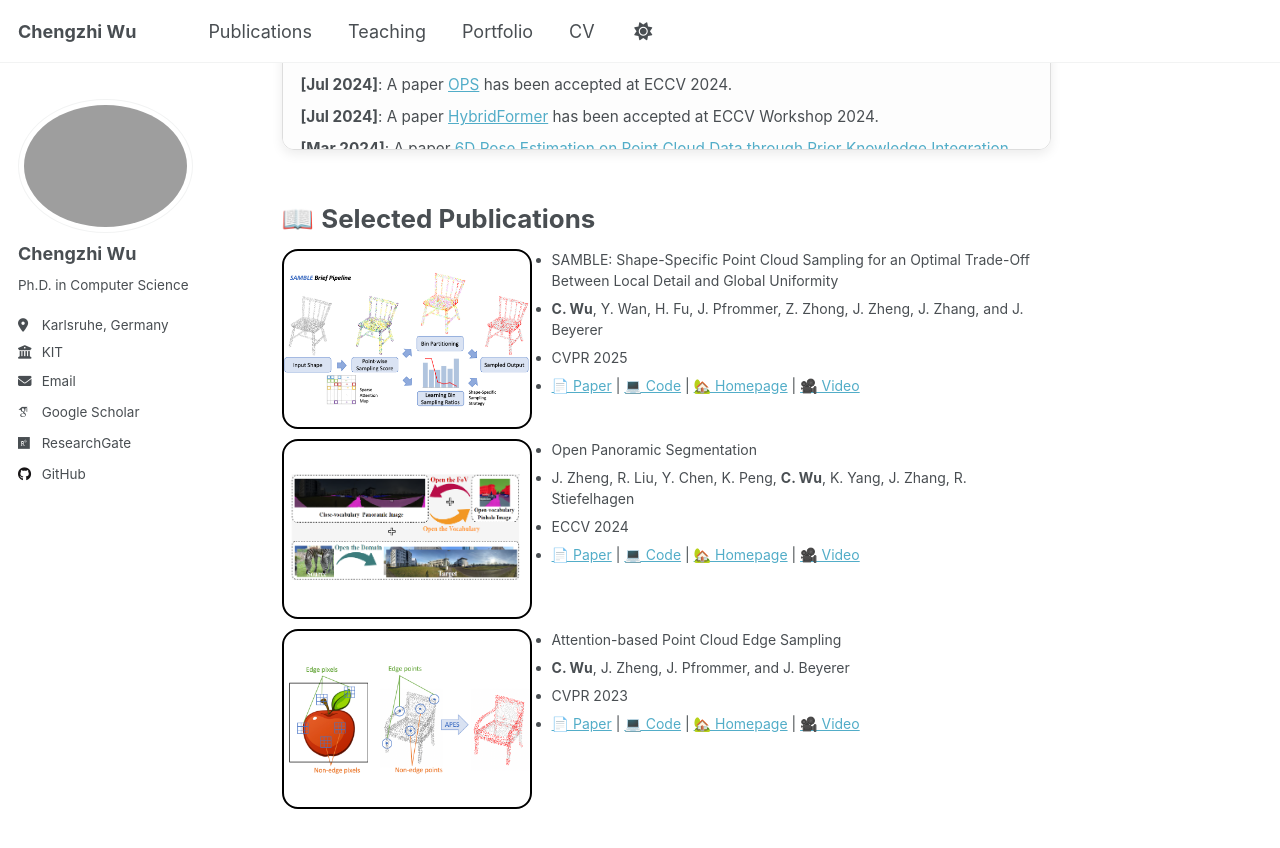
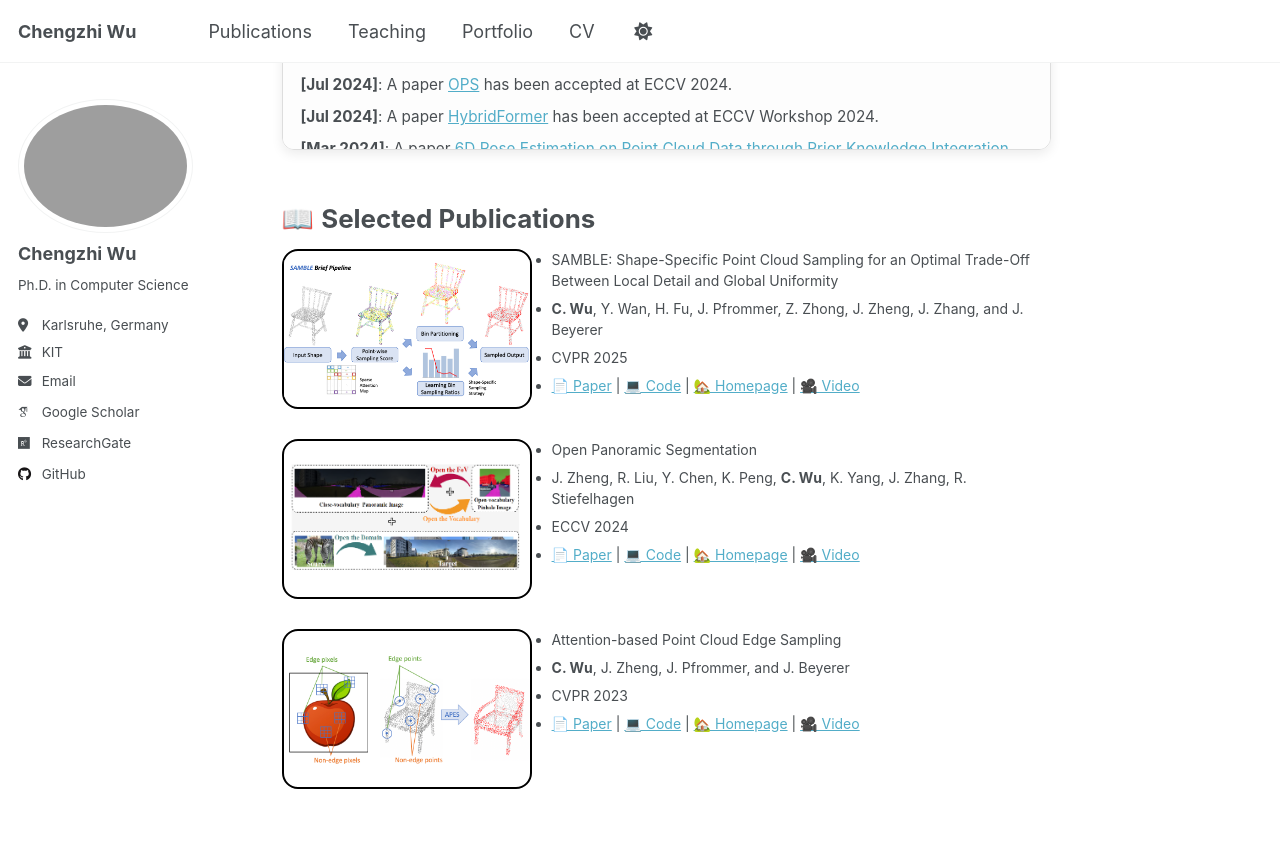
Before and after one commit to stevenczwu/stevenczwu.github.io, a Jekyll site: the page built from _pages/about.md, in a window 1280 px wide and 900 px high, scrolled down 742 px. Shown: the top 848 px of the window. Built offline with Jekyll 4.4.1, drawn with Linux system fonts in a browser that asks for light colours; some web fonts are replaced.

Commit message:
update about

```diff
--- a/_pages/about.md
+++ b/_pages/about.md
@@ -53,10 +53,10 @@ I am trying a new template, so this webpage is still under construction. Stay tu
     <p style="margin-bottom: 10px; margin-top: 50px;">
       <span style="font-size: 144%; ">📖 <b>Selected Publications</b></span> <br />
     </p>
-    <div style="display: flex; align-items: flex-start; width: 100%; margin-bottom: 10px;">
+    <div style="display: flex; align-items: flex-start; width: 100%; margin-bottom: 30px;">
       <div style="
         width: 250px;
-        height: 180px;
+        height: 160px;
         border: 2px solid black;
         border-radius: 16px;
         display: flex;
@@ -74,10 +74,10 @@ I am trying a new template, so this webpage is still under construction. Stay tu
         </ul>
       </div>
     </div>
-    <div style="display: flex; align-items: flex-start; width: 100%; margin-bottom: 10px;">
+    <div style="display: flex; align-items: flex-start; width: 100%; margin-bottom: 30px;">
       <div style="
         width: 250px;
-        height: 180px;
+        height: 160px;
         border: 2px solid black;
         border-radius: 16px;
         display: flex;
@@ -95,10 +95,10 @@ I am trying a new template, so this webpage is still under construction. Stay tu
         </ul>
       </div>
     </div>
-    <div style="display: flex; align-items: flex-start; width: 100%; margin-bottom: 10px;">
+    <div style="display: flex; align-items: flex-start; width: 100%; margin-bottom: 30px;">
       <div style="
         width: 250px;
-        height: 180px;
+        height: 160px;
         border: 2px solid black;
         border-radius: 16px;
         display: flex;
```
